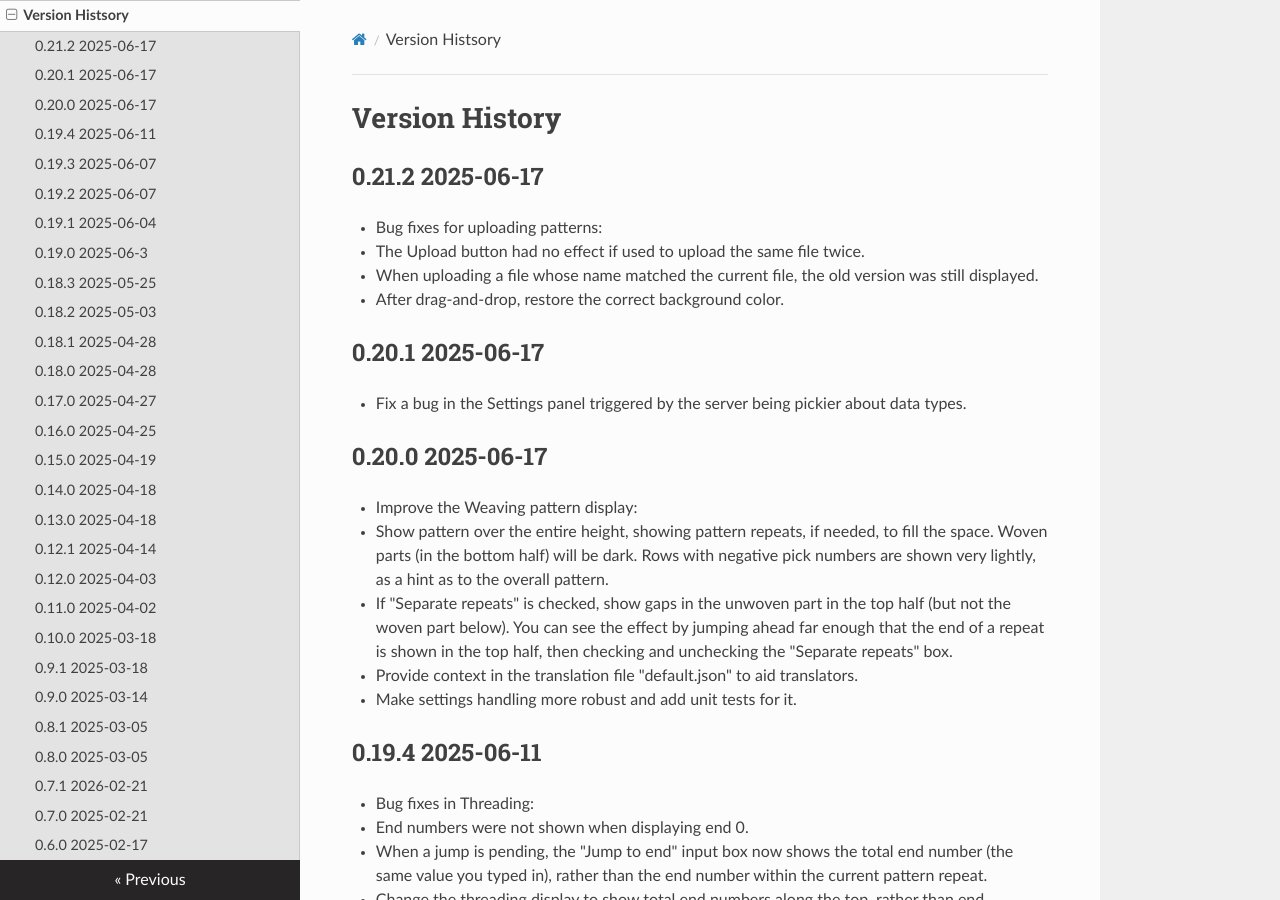
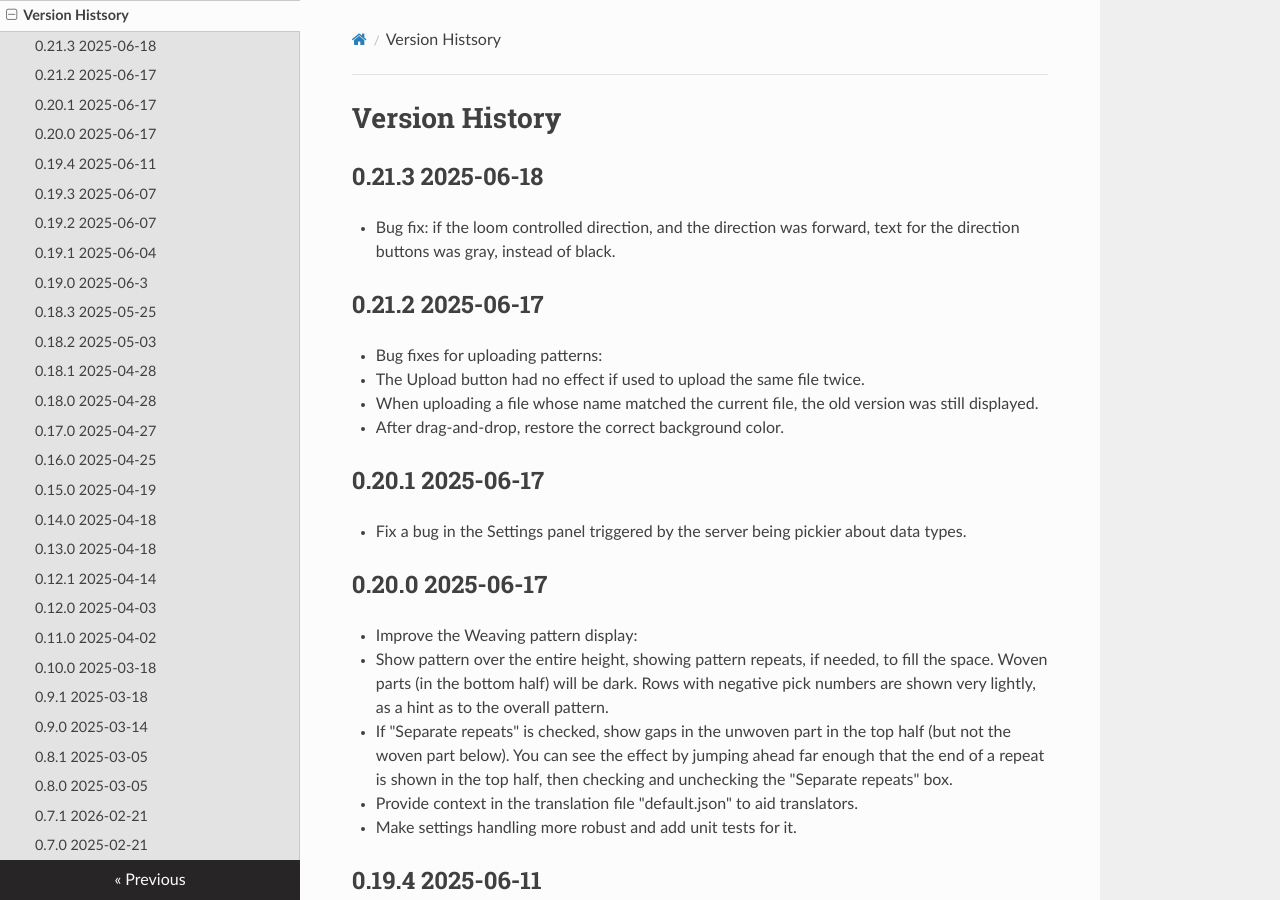
Before and after one commit to r-owen/base_loom_server, an MkDocs documentation site: the page built from docs/version_history.md, in a window 1280 px wide and 900 px high. Built offline with MkDocs 1.6.1, drawn with Linux system fonts in a browser that asks for light colours; nearby versions of some CDN libraries.

Commit message:
Update version history

```diff
--- a/docs/version_history.md
+++ b/docs/version_history.md
@@ -1,4 +1,8 @@
 # Version History
+
+## 0.21.3 2025-06-18
+
+* Bug fix: if the loom controlled direction, and the direction was forward, text for the direction buttons was gray, instead of black.
 
 ## 0.21.2 2025-06-17
 
```
